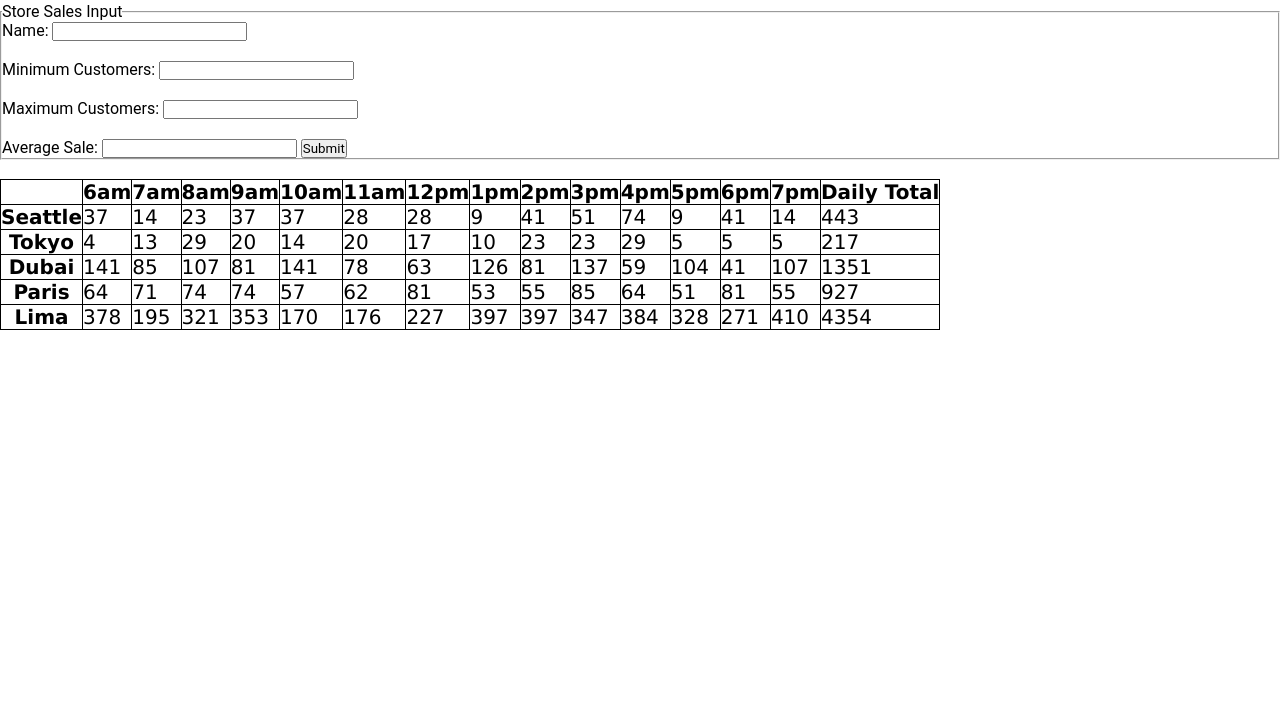
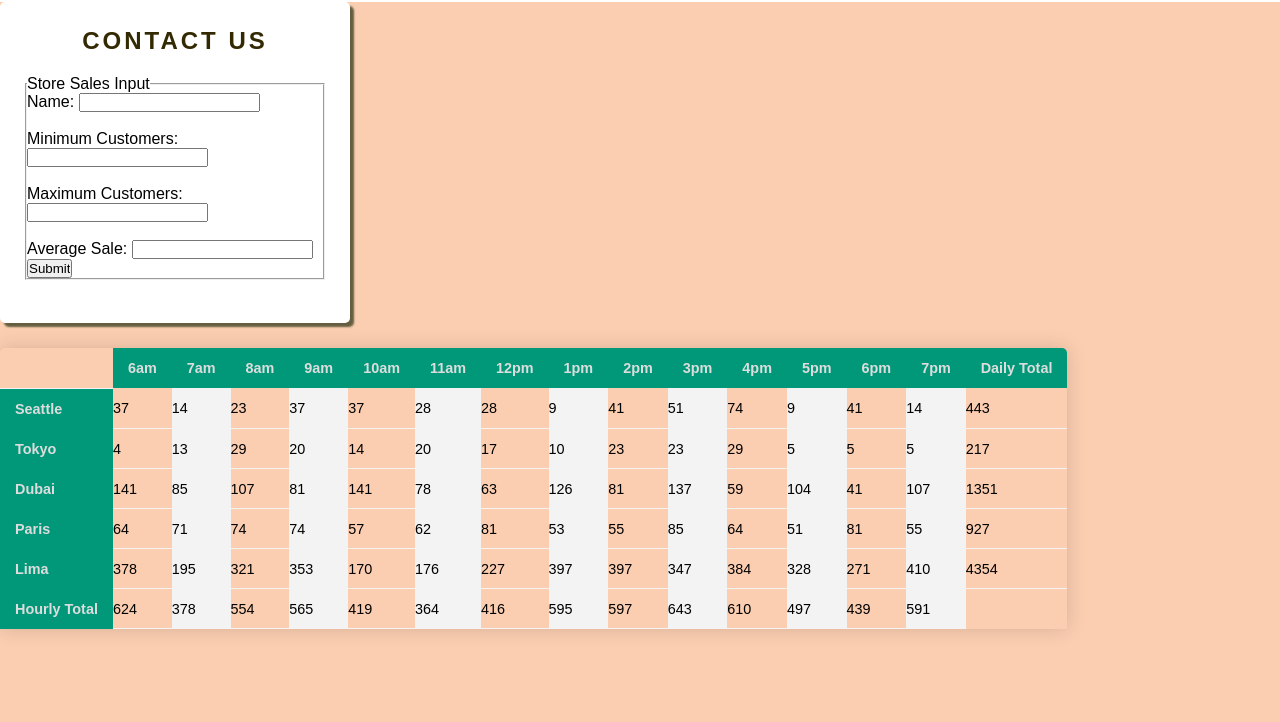
Before and after one commit to Raya33/cookie-stand, a plain HTML site: page sales.html in a window 1280 px wide. Shown: the part 78-800 px from the top of the page. Drawn offline with Linux system fonts and the light colour scheme.

Commit message:
finishSalmonProject

```diff
--- a/css/styles.css
+++ b/css/styles.css
@@ -1,15 +1,16 @@
 * {
   margin: 0;
   padding: 0;
-  font-family: 'Roboto', sans-serif;
+  outline: none;
+  font-family: 'Josefin Sans', sans-serif;
+  box-sizing: border-box;
+}
+body{
+background-color: #FBCEB1;
+
 }
 
-body{
-  background-color: #f0c3a3(240, 255, 255, 0.808);
-  width: 100%;
-  margin: 0;
 
-}
 
 
 
@@ -34,22 +35,56 @@ a{
 .logo{
   width: 150px;
   height: 50px;
-  float: right;
+  float: left;
   padding-left: 20px;
   padding-top: 15px;
 }
 a:hover{
   color: orange;
 }
-table,th {
+
+#salmonTable{
   border-collapse: collapse;
-  font-size: 20px;
-  font-family: Verdana, Geneva, Tahoma, sans-serif;
-  border:1px solid black;
-}
-td{
-  border:1px solid black;
-  font-family: Verdana, Geneva, Tahoma, sans-serif;
+  margin: 25px 0;
+  font-size: 0.9em;
+  min-width: 400px;
+  border-radius: 5px 5px 0 0;
+  overflow: hidden;
+  box-shadow: 0 0 20px rgba(0, 0, 0,0.15);
+  }
+  #salmonTable tr th{
+    background-color: #009879;
+    color: #dddddd;
+    text-align: left;
+    font-weight: bold;
+  }
+  #salmonTable tr,
+  #salmonTable th{
+    padding: 12px 15px;
 
+  }
+  #salmonTable tr td{
+    border-bottom: 1px solid #f3f3f3;
+  }
+  #salmonTable tr td:nth-of-type(even){
+    background-color: #f3f3f3;
+  }
+  #salmonTable tr td:last-of-type(){
+    border-bottom: 2px solid #009879;
+  }
+  .wrapper{
+    max-width: 350px;
+    width: 100%;
+    background: #fff;
+    padding: 25px;
+    border-radius: 5px;
+    box-shadow: 4px 4px 2px rgb(100, 93, 63);
+  }
+  .wrapper h2{
+    text-align: center;
+    margin-bottom: 20px;
+    text-transform: uppercase;
+    letter-spacing: 3px;
+    color: #332902;
 
-}
+  }
--- a/js/app.js
+++ b/js/app.js
@@ -107,7 +107,7 @@ function footerRow() {
   for (var i =0; i<num; i++){
     var sum=0;
     var td1=document.createElement('td');
-    for(var j=0; j< storeLocations.length; j++);{
+    for(var j=0; j< storeLocations.length; j++){
       console.log(j);
       console.log(i);
      sum+=storeLocations[j].cookiesPerHour[i];
@@ -117,7 +117,7 @@ function footerRow() {
     }
   return footerRow;
 }
-function render(num) {
+function render(num){
  var table =document.getElementById('salmonTable') ;
 
  if (num==1){
@@ -133,7 +133,7 @@ function render(num) {
 
 
   }
-// table.append(footerRow());
+ table.append(footerRow());
 }
 render(0);
 
--- a/sales.html
+++ b/sales.html
@@ -5,6 +5,8 @@
     <meta charset="utf-9">
     <title>Objects Demo</title>
     <link rel="stylesheet" href="css/styles.css">
+    <link rel="stylesheet" href="https://fonts.googleapis.com/css2?family=Roboto:wght@400;700&display=swap">
+
 </head>
 
 <body>
@@ -17,6 +19,8 @@
         </nav>
     </header>
     <main>
+        <div class="wrapper">
+            <h2>Contact us</h2>
         <form id="salesInput">
             <fieldset>
                 <legend>Store Sales Input</legend>
@@ -31,20 +35,17 @@
                 </br></br>
                 <label>Average Sale:
                     <input type="number" id="avgCookies"></label>
-                <input type="submit" value="Submit">
+               <div class="btn"> <input type="submit" value="Submit"></div>
             </fieldset> </br>
-
-
         </form>
+        </div>
         <table id="salmonTable">
 
         </table>
 
 
-
     </main>
-
-    <script src="js/app.js"> </script>
 </body>
+<script src="js/app.js"> </script>
 
 </html>
```
